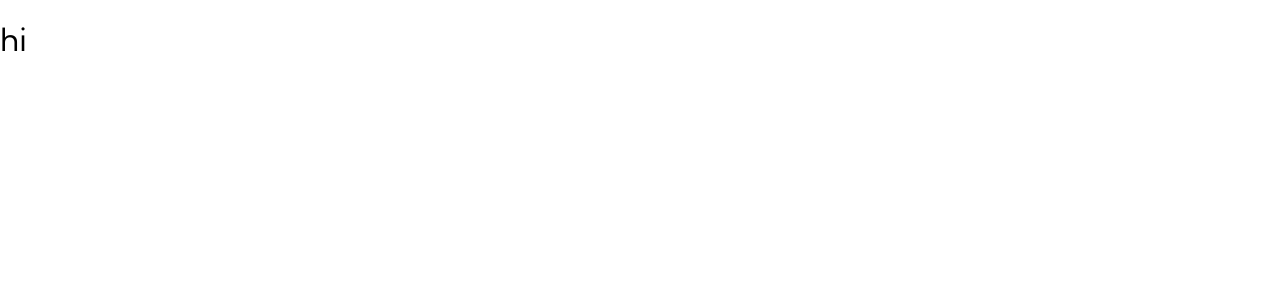
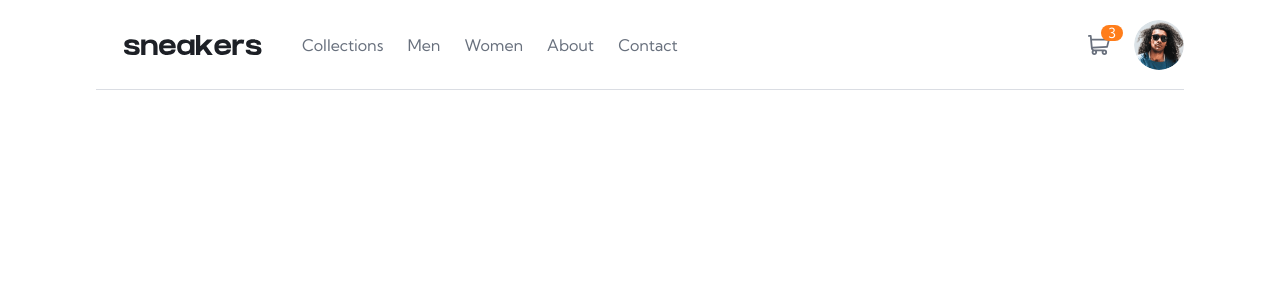
Before and after one commit to WebDevMirza/ecommerce-product-app, a React (Vite) app: page / in a window 1280 px wide. Shown: the top 300 px of the page. Built offline with nearby package versions, Linux system fonts and the light colour scheme.

Commit message:
header completed

```diff
--- a/index.html
+++ b/index.html
@@ -10,7 +10,9 @@
     <title>MIRZA - Ecommerce Product App</title>
   </head>
   <body>
-    <div id="root"></div>
+    <div id="overlay">
+      <div id="root"></div>
+    </div>
     <script type="module" src="/src/main.jsx"></script>
   </body>
 </html>
--- a/src/App.jsx
+++ b/src/App.jsx
@@ -1,9 +1,12 @@
 import "./assets/styles/app.css";
+import Header from "./components/Header";
 
 function App() {
   return (
     <>
-      <h1>hi</h1>
+      <header>
+        <Header />
+      </header>
     </>
   );
 }
--- a/src/assets/styles/app.css
+++ b/src/assets/styles/app.css
@@ -31,8 +31,22 @@ body {
   font-family: var(--ff-primary);
   font-size: var(--fs-fontsize);
   font-weight: var(--fw-400);
+  color: var(--DarkGrayishBlue);
 }
 
 /* ==============================
 Layout
 ============================== */
+
+.wrapper {
+  max-width: 375px;
+  width: 90%;
+  margin-inline: auto;
+}
+
+@media (min-width: 1024px) {
+  .wrapper {
+    max-width: 1200px;
+    width: 85%;
+  }
+}
--- /dev/null
+++ b/src/assets/styles/header.css
@@ -0,0 +1,267 @@
+.nav-desktop,
+.nav-mobile {
+  display: none;
+}
+
+.header {
+  display: flex;
+  justify-content: center;
+  align-items: center;
+  gap: 2.5rem;
+  --gap-between-items: 1.5rem;
+
+  padding-block: 1rem;
+  position: relative;
+}
+
+.logo {
+  margin-left: 1.75rem;
+}
+
+.mobile-toggle {
+  position: absolute;
+  appearance: none;
+  top: 35px;
+  left: 0;
+  width: 16px;
+  height: 15px;
+  background: url(../images/icon-menu.svg) no-repeat center;
+  transition: all 0.25s ease-in-out;
+  z-index: 999;
+}
+
+.mobile-toggle:checked {
+  background: url(../images/icon-close.svg) no-repeat center;
+  transition: all 0.25s ease-in-out;
+}
+
+.nav-action {
+  margin-left: auto;
+
+  display: flex;
+  align-items: center;
+  gap: var(--gap-between-items, 1.5rem);
+}
+
+.cart-icon:hover {
+  filter: brightness(0%);
+}
+
+.nav-profile img {
+  border-radius: 50%;
+  cursor: pointer;
+  -webkit-tap-highlight-color: transparent;
+}
+
+.nav-profile img:hover {
+  border: 2px solid var(--Orange);
+}
+
+/* styling on javascript demand */
+.nav-cart {
+  position: relative;
+  cursor: pointer;
+}
+
+/* for cart item amount */
+.cart-order {
+  position: absolute;
+  padding: 0 7px;
+  border-radius: 15px;
+  top: -10px;
+  right: -13px;
+  background-color: var(--Orange);
+  color: var(--White);
+  font-size: 0.875rem;
+  z-index: 99;
+}
+
+/* for nav menu */
+.nav-in {
+  display: block;
+  position: absolute;
+  top: 0;
+  left: 0;
+  /* left: -110px; */
+  color: var(--Black);
+  z-index: 998;
+  animation: slidein 1s;
+  /* animation: slideout 0.5s; */
+}
+
+.nav-out {
+  display: block;
+  position: absolute;
+  top: 0;
+  left: -110px;
+  color: var(--Black);
+  z-index: 998;
+  animation: slideout 0.5s;
+}
+
+.nav-mobile ul {
+  display: flex;
+  flex-direction: column;
+  gap: 1rem;
+  margin-top: 6rem;
+}
+
+.nav-mobile a {
+  color: inherit;
+  font-weight: 700;
+}
+
+/* for nav menu bg */
+
+.nav-bg::after {
+  position: absolute;
+  content: "";
+  height: 100vh;
+  top: 0;
+  left: 0;
+  right: 0;
+  background-color: var(--Black);
+  opacity: 0.75;
+  z-index: 99;
+  animation: fadein 2s;
+}
+
+.nav-off::after {
+  position: absolute;
+  content: "";
+  height: 100vh;
+  width: 0;
+  top: 0;
+  left: 0;
+  right: 0%;
+  background-color: var(--Black);
+  opacity: 0.75;
+  z-index: 99;
+  animation: fadeout 2s;
+}
+
+@keyframes fadein {
+  from {
+    opacity: 0;
+  }
+  to {
+    opacity: 0.75;
+  }
+}
+
+@keyframes fadeout {
+  0% {
+    opacity: 0.75;
+    width: 100%;
+  }
+
+  5% {
+    opacity: 0.1;
+  }
+
+  100% {
+    opacity: 0;
+    width: 0;
+  }
+}
+
+.nav-bg-white::before {
+  position: absolute;
+  content: "";
+  width: 60%;
+  /* width: 0; */
+  height: 100vh;
+  top: 0;
+  left: 0;
+  background-color: var(--White);
+  z-index: 100;
+  animation: slidein 1s;
+  /* animation: slideout 1s; */
+}
+
+.nav-bg-off::before {
+  position: absolute;
+  content: "";
+  /* width: 60%; */
+  width: 0;
+  height: 100vh;
+  top: 0;
+  left: 0;
+  background-color: var(--White);
+  z-index: 100;
+  /* animation: slidein 1s; */
+  animation: slideout 1s;
+}
+
+@keyframes slidein {
+  from {
+    width: 0%;
+    left: -110px;
+  }
+  to {
+    width: 60%;
+    left: 0;
+  }
+}
+
+@keyframes slideout {
+  from {
+    width: 60%;
+    left: 0;
+  }
+  to {
+    width: 0%;
+    left: -110px;
+  }
+}
+
+@media (min-width: 1024px) {
+  .nav-mobile,
+  .mobile-toggle {
+    display: none;
+  }
+
+  .nav-desktop {
+    display: block;
+  }
+
+  .header {
+    padding-block: 1.25rem;
+    position: relative;
+  }
+
+  .header::after {
+    position: absolute;
+    content: "";
+    background-color: var(--GrayishBlue);
+    width: 100%;
+    height: 1px;
+    bottom: 0;
+    opacity: 0.5;
+  }
+
+  .nav-desktop ul {
+    display: flex;
+    align-items: center;
+    gap: var(--gap-between-items, 1.5rem);
+  }
+
+  .nav-desktop ul li a {
+    color: inherit;
+    position: relative;
+  }
+
+  .nav-desktop ul li a:hover {
+    color: var(--VeryDarkBlue);
+  }
+
+  .nav-desktop ul li a:hover::after {
+    position: absolute;
+    content: "";
+    width: 100%;
+    height: 3px;
+    background-color: var(--Orange);
+    bottom: -2.125rem;
+    left: 0;
+  }
+}
--- /dev/null
+++ b/src/components/Header.jsx
@@ -0,0 +1,86 @@
+import "../assets/styles/header.css";
+import Logo from "../assets/images/logo.svg";
+import Cart from "../assets/images/icon-cart.svg";
+import Profile from "../assets/images/image-avatar.png";
+import { useState, useEffect, useRef } from "react";
+
+const Header = () => {
+  const [navVisibility, setNavVisibility] = useState(false);
+  const navinout = useRef(null);
+
+  const setMenu = (e) => {
+    const getbody = document.getElementsByTagName("body")[0];
+    const getOverlay = document.getElementById("overlay");
+
+    if (e.target.checked) {
+      setNavVisibility(true);
+      navinout.current.classList.add("nav-in");
+      navinout.current.classList.remove("nav-out");
+
+      getbody.classList.add("nav-bg-white");
+      getbody.classList.remove("nav-bg-off");
+      getOverlay.classList.add("nav-bg");
+      getOverlay.classList.remove("nav-off");
+    } else {
+      setNavVisibility(false);
+      navinout.current.classList.add("nav-out");
+      navinout.current.classList.remove("nav-in");
+
+      getbody.classList.remove("nav-bg-white");
+      getbody.classList.add("nav-bg-off");
+      getOverlay.classList.add("nav-off");
+    }
+  };
+
+  return (
+    <>
+      <div className="wrapper">
+        <div className="header">
+          <input type="checkbox" className="mobile-toggle" onChange={setMenu} />
+
+          <div className="logo">
+            <a href="/" aria-label="sneakers">
+              <img src={Logo} alt="sneakers logo" width={138} height={20} />
+            </a>
+          </div>
+
+          <div className="nav">
+            {/* prettier-ignore */}
+            <nav className="nav-desktop">
+              <ul>
+                <li><a href="#">Collections</a></li>
+                <li><a href="#">Men</a></li>
+                <li><a href="#">Women</a></li>
+                <li><a href="#">About</a></li>
+                <li><a href="#">Contact</a></li>
+                </ul>
+            </nav>
+
+            {/* prettier-ignore */}
+            <nav ref={navinout} className="nav-mobile">
+              <ul>
+                <li><a href="#">Collections</a></li>
+                <li><a href="#">Men</a></li>
+                <li><a href="#">Women</a></li>
+                <li><a href="#">About</a></li>
+                <li><a href="#">Contact</a></li>
+              </ul>
+            </nav>
+          </div>
+
+          <div className="nav-action">
+            <div className="nav-cart">
+              <div className="cart-order">3</div>
+              <img className="cart-icon" src={Cart} alt="card" />
+            </div>
+            <div className="nav-profile">
+              <img src={Profile} alt="profile" width={50} height={50} />
+            </div>
+          </div>
+        </div>
+      </div>
+    </>
+  );
+};
+
+export default Header;
```
